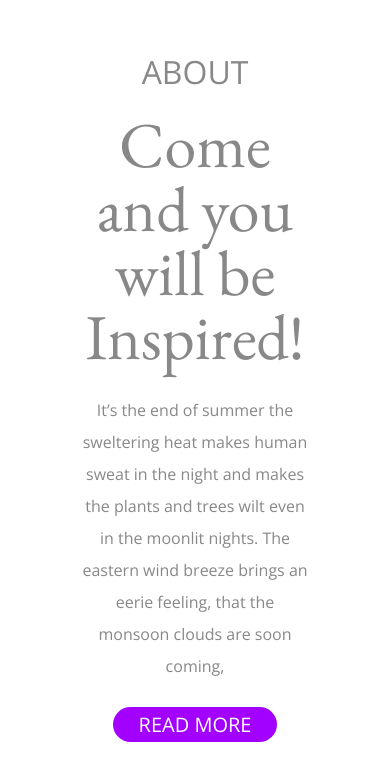
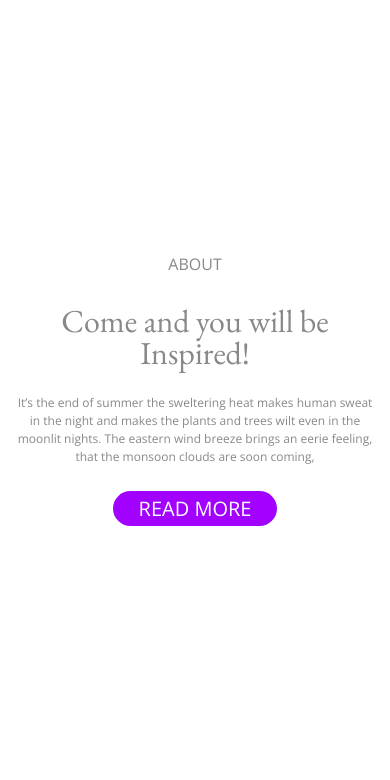
Before and after one commit to JrWoland/web-cosmetology, a Nuxt app: page / in a window 390 px wide. Shown: the part 892-1672 px from the top of the page. Built offline with nearby package versions, Linux system fonts and the light colour scheme.

Commit message:
Promo section destop and mobile

```diff
--- a/assets/style/_mixins-device.scss
+++ b/assets/style/_mixins-device.scss
@@ -23,8 +23,3 @@
     @content;
   }
 }
-@mixin for-big-desktop-up {
-  @media only screen and (min-width: 1800px) {
-    @content;
-  }
-}
--- a/assets/style/_variables.scss
+++ b/assets/style/_variables.scss
@@ -14,6 +14,7 @@ $big-font: 64px;
 $large-font: 48px;
 $medium-font: 32px;
 $small-font: 16px;
+$mobile-font: 12px;
 
 //font families
 $main-font: 'EB Garamond';
--- a/components/MainButton.vue
+++ b/components/MainButton.vue
@@ -29,7 +29,7 @@ export default {
   color: white;
   text-transform: uppercase;
   transition: background-color 0.2s;
-  @include for-phone-portrait-up {
+  @include for-desktop-up {
     font-size: $medium-font;
   }
 
--- a/components/PromoSection.vue
+++ b/components/PromoSection.vue
@@ -1,17 +1,17 @@
 <template>
   <section class="promo-section">
-    <div class="promo-section__titles promo-section__item-gap">
-      <h2 class="promo-section__head promo-section__item-gap">ABOUT</h2>
-      <h1 class="promo-section__title promo-section__item-gap">
+    <div class="promo-section__titles">
+      <h2 class="promo-section__head promo-section--item-gap">ABOUT</h2>
+      <h1 class="promo-section__title promo-section--item-gap">
         Come and you will be Inspired!
       </h1>
-      <p class="promo-section__subtitle promo-section__item-gap">
+      <p class="promo-section__subtitle promo-section--item-gap">
         It’s the end of summer the sweltering heat makes human sweat in the
         night and makes the plants and trees wilt even in the moonlit nights.
         The eastern wind breeze brings an eerie feeling, that the monsoon clouds
         are soon coming,
       </p>
-      <div class="promo-section__button promo-section__item-gap">
+      <div class="promo-section__button promo-section--item-gap">
         <MainButton button-content="read more" />
       </div>
     </div>
@@ -31,32 +31,63 @@ export default {
 <style lang="scss" scoped>
 .promo-section {
   text-align: center;
-  display: flex;
-  justify-content: center;
-  align-items: center;
   color: $font-color;
-  height: 100vh;
-  padding: 0 $desktop-gap 0;
-  &__item-gap {
+  padding: 0 $mobile-gap 0;
+  &__titles {
+    display: flex;
+    justify-content: center;
+    flex-direction: column;
+    height: 100vh;
+  }
+  &--item-gap {
     margin-top: 25px;
   }
   &__head {
     font-family: $second-font;
-    font-size: $medium-font;
+    font-size: $small-font;
     line-height: $medium-font;
     font-weight: 300;
     text-transform: uppercase;
   }
   &__title {
     font-family: $main-font;
-    font-size: $big-font;
-    line-height: $big-font;
+    font-size: $medium-font;
+    line-height: $medium-font;
     font-weight: 400;
   }
   &__subtitle {
     font-family: $second-font;
-    font-size: $small-font;
-    line-height: 2em;
+    font-size: $mobile-font;
+    line-height: 1.5em;
   }
 }
+
+// .promo-section {
+//   text-align: center;
+//   display: flex;
+//   justify-content: center;
+//   align-items: center;
+//   height: 100vh;
+//   &__item-gap {
+//     margin-top: 25px;
+//   }
+//   &__head {
+//     font-family: $second-font;
+//     font-size: $medium-font;
+//     line-height: $medium-font;
+//     font-weight: 300;
+//     text-transform: uppercase;
+//   }
+//   &__title {
+//     font-family: $main-font;
+//     font-size: $big-font;
+//     line-height: $big-font;
+//     font-weight: 400;
+//   }
+//   &__subtitle {
+//     font-family: $second-font;
+//     font-size: $small-font;
+//     line-height: 2em;
+//   }
+// }
 </style>
```
